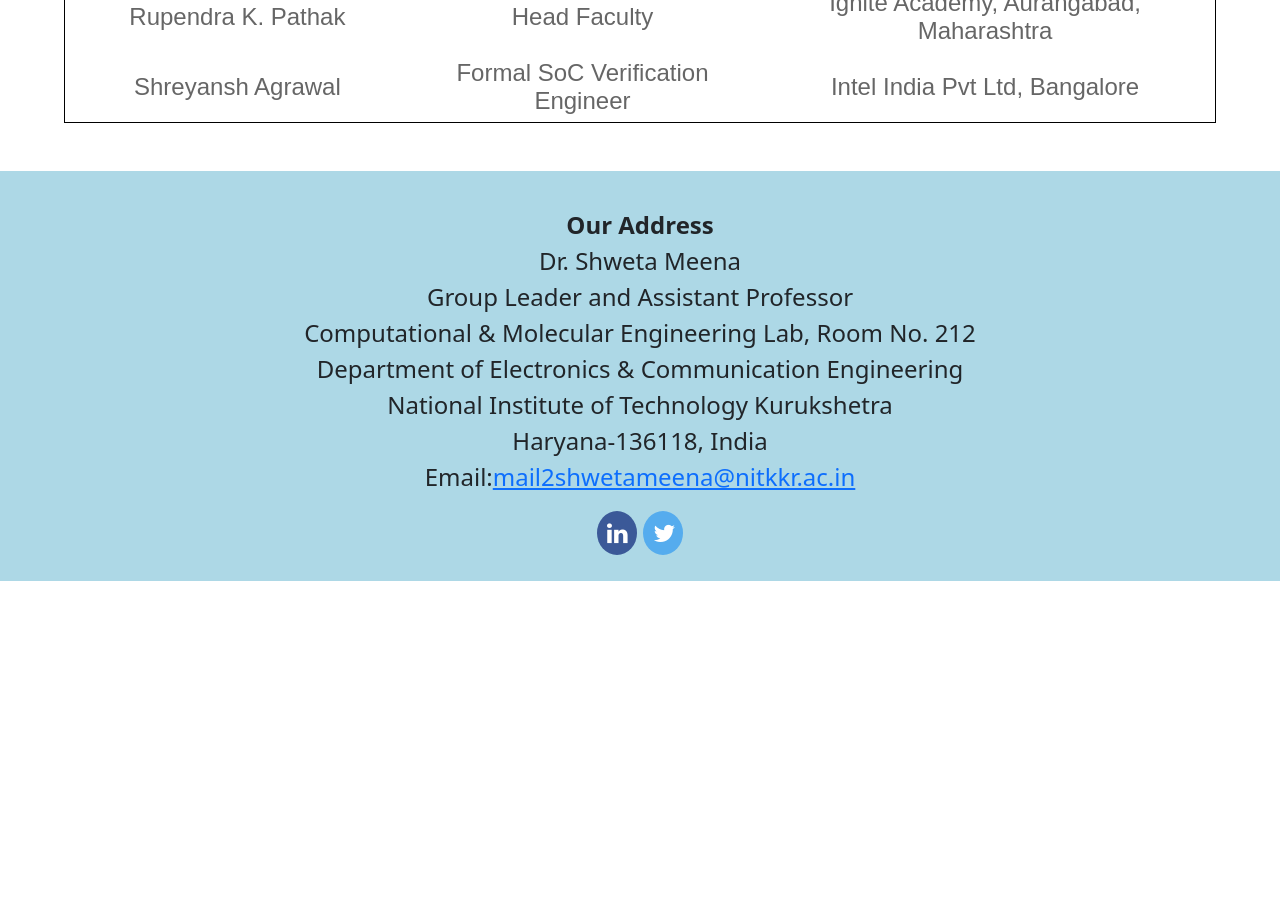
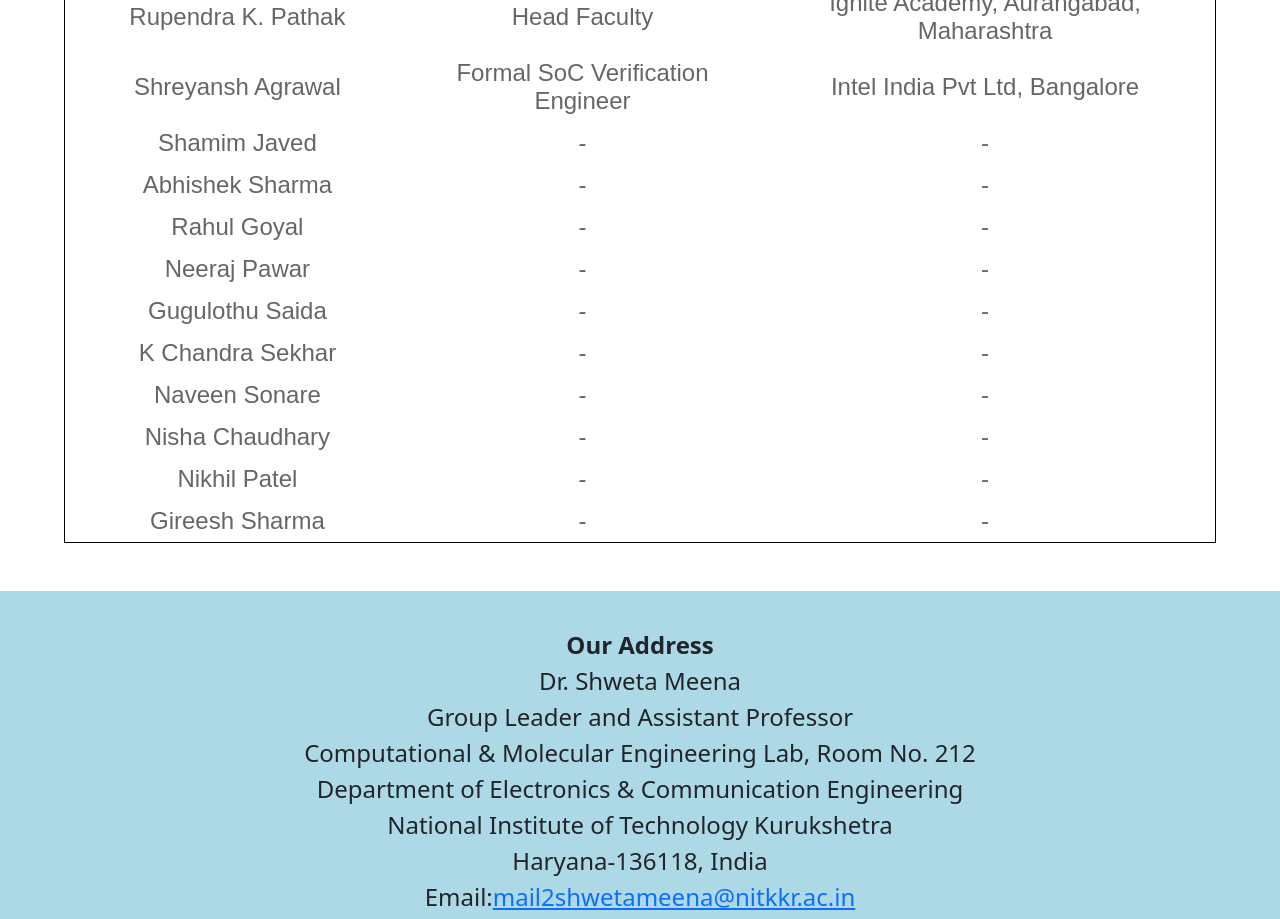
Before and after one commit to roneetsingh/roneetsingh.github.io, a plain HTML site: page alumni.html in a window 1280 px wide. Shown: the part 860-1779 px from the top of the page. Before the commit the page ends 1441 px from the top, so only its background shows below. Drawn offline with nearby package versions, Linux system fonts and the light colour scheme.

Commit message:
FourthPush

```diff
--- a/alumni.html
+++ b/alumni.html
@@ -156,6 +156,57 @@ table{
         <td style="font-size:24px;">Formal SoC Verification Engineer </td>
         <td style="font-size:24px;">Intel India Pvt Ltd, Bangalore</td>
     </tr>
+    <tr>
+      <td style="font-size:24px;">Shamim Javed</td>
+      <td style="font-size:24px;">-</td>
+      <td style="font-size:24px;">-</td>
+    </tr>
+    <tr>
+      <td style="font-size:24px;">Abhishek Sharma</td>
+      <td style="font-size:24px;">-</td>
+      <td style="font-size:24px;">-</td>
+    </tr>
+    <tr>
+      <td style="font-size:24px;">Rahul Goyal</td>
+      <td style="font-size:24px;">-</td>
+      <td style="font-size:24px;">-</td>
+    </tr>
+    <tr>
+      <td style="font-size:24px;">Neeraj Pawar</td>
+      <td style="font-size:24px;">-</td>
+      <td style="font-size:24px;">-</td>
+    </tr>
+    <tr>
+      <td style="font-size:24px;">Gugulothu Saida</td>
+      <td style="font-size:24px;">-</td>
+      <td style="font-size:24px;">-</td>
+    </tr>
+    <tr>
+      <td style="font-size:24px;">K Chandra Sekhar</td>
+      <td style="font-size:24px;">-</td>
+      <td style="font-size:24px;">-</td>
+    </tr>
+    <tr>
+      <td style="font-size:24px;">Naveen Sonare</td>
+      <td style="font-size:24px;">-</td>
+      <td style="font-size:24px;">-</td>
+    </tr>
+    <tr>
+      <td style="font-size:24px;">Nisha Chaudhary</td>
+      <td style="font-size:24px;">-</td>
+      <td style="font-size:24px;">-</td>
+    </tr>
+    <tr>
+      <td style="font-size:24px;">Nikhil Patel</td>
+      <td style="font-size:24px;">-</td>
+      <td style="font-size:24px;">-</td>
+    </tr>
+    <tr>
+      <td style="font-size:24px;">Gireesh Sharma</td>
+      <td style="font-size:24px;">-</td>
+      <td style="font-size:24px;">-</td>
+    </tr>
+
 </table>
 
 <br>
```
Also changed, not shown: abhishek.html (+1 -1 lines), career.htm (+6 -4 lines), journals.html (+4 -3 lines), news .htm (+14 -1 lines), phd.html (+2 -2 lines), sunita.html (+1 -1 lines).
